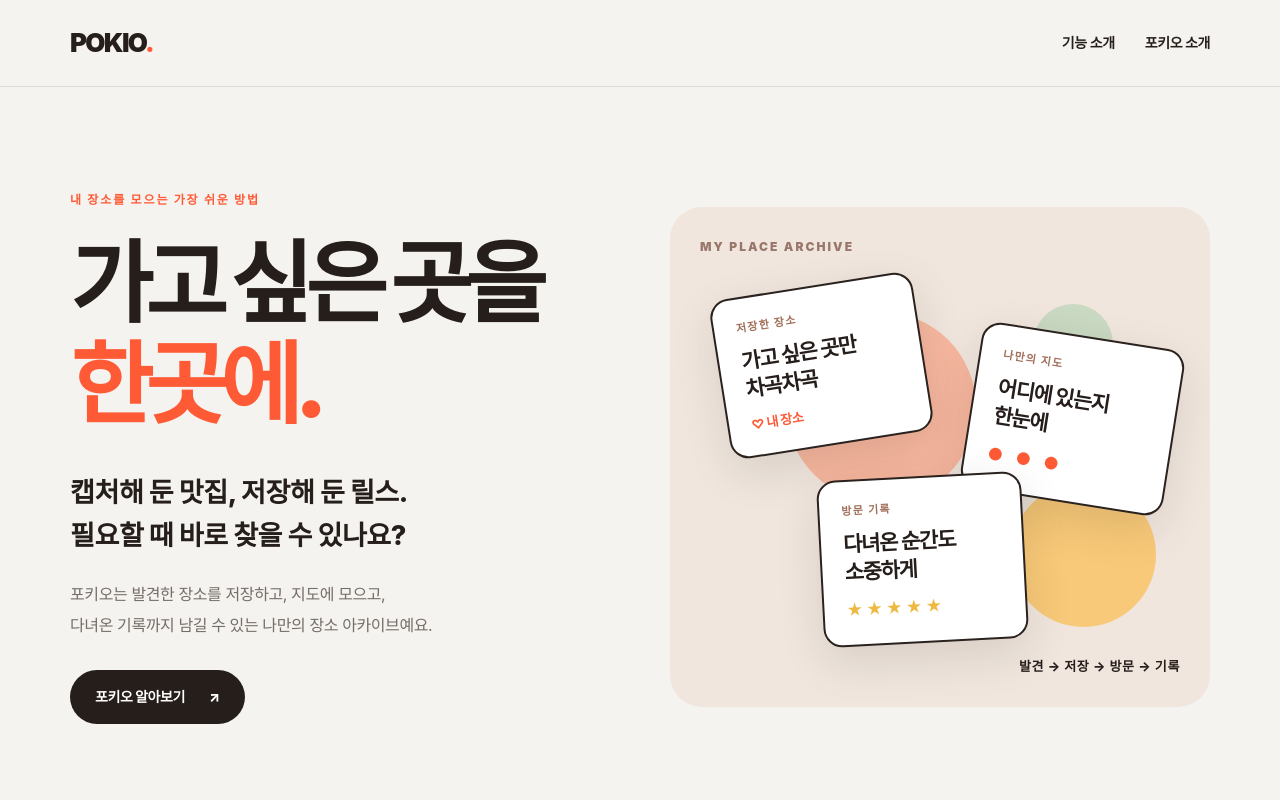
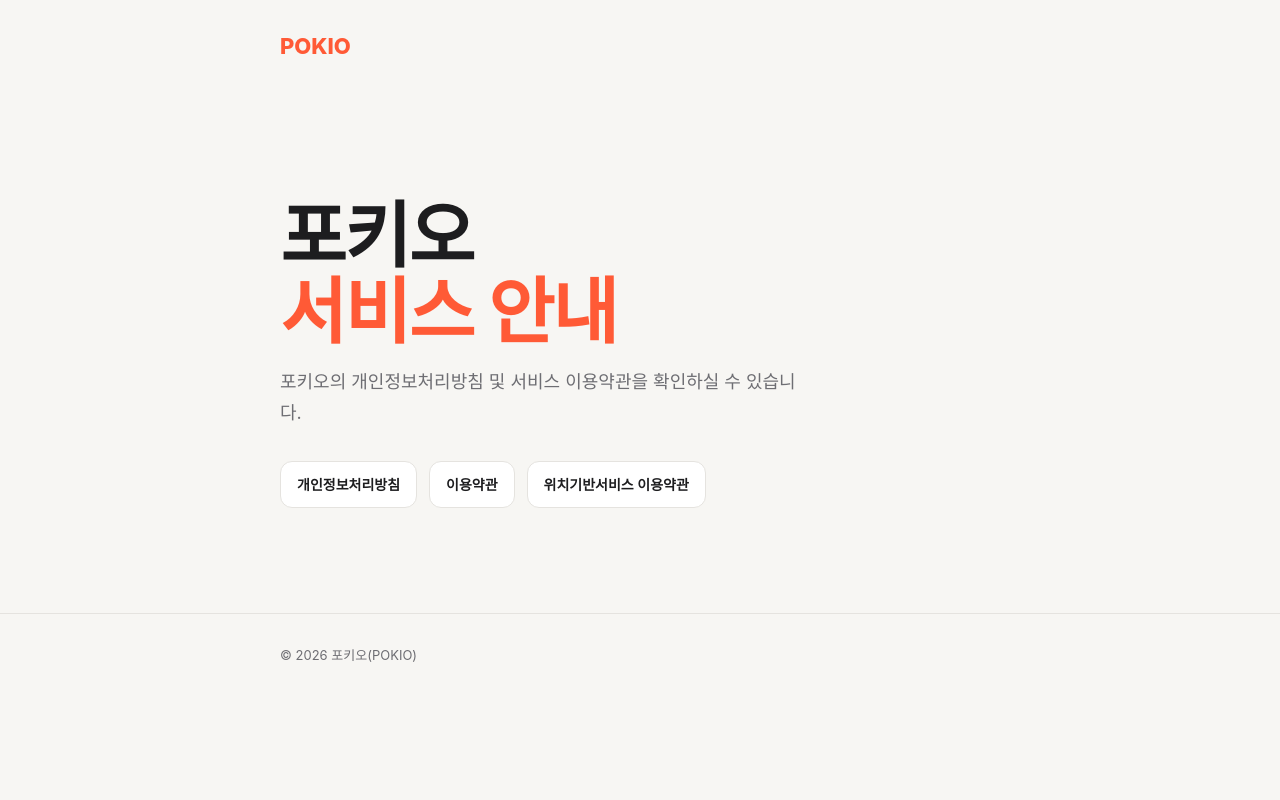
Before and after one commit to ddujeong/nesto-web, a plain HTML site: page index.html in a window 1280 px wide. Shown: the top 800 px of the page. Drawn offline with Linux system fonts and the light colour scheme.

Commit message:
fix: align index.html with POKIO policy site

```diff
--- a/index.html
+++ b/index.html
@@ -1,74 +1,54 @@
 <!DOCTYPE html>
 <html lang="ko">
+
 <head>
-  <meta charset="UTF-8">
-  <meta name="viewport" content="width=device-width, initial-scale=1">
-  <meta name="theme-color" content="#f7f6f3">
-  <meta name="description" content="POKIO 포키오 — 캡처한 맛집, 저장한 릴스, 가고 싶은 장소를 한곳에 모으고 지도와 컬렉션으로 관리하세요.">
-  <meta property="og:type" content="website">
-  <meta property="og:title" content="포키오 POKIO — 가고 싶은 곳을 한곳에">
-  <meta property="og:description" content="캡처해 둔 맛집부터 릴스 속 장소까지, 발견부터 저장과 방문 기록까지.">
-  <title>포키오 POKIO — 가고 싶은 곳을 한곳에</title>
-  <link rel="stylesheet" href="./style.css">
+    <meta charset="UTF-8">
+    <meta name="viewport" content="width=device-width, initial-scale=1.0">
+    <meta name="description" content="포키오(POKIO) - 발견한 장소를 잊지 않고, 실제 방문까지 이어주는 개인 장소 아카이브">
+    <title>포키오(POKIO)</title>
+    <link rel="stylesheet" href="./style.css">
 </head>
-<body class="landing-page">
-  <header class="site-header">
-    <div class="site-shell header-inner">
-      <a class="brand" href="./" aria-label="포키오 홈">POKIO<span class="brand-dot">.</span></a>
-      <nav class="site-nav" aria-label="주요 메뉴">
-        <a href="#features">기능 소개</a>
-        <a href="#about">포키오 소개</a>
-      </nav>
-    </div>
-  </header>
 
-  <main>
-    <section class="landing-hero site-shell" id="about">
-      <div class="hero-content">
-        <p class="eyebrow">내 장소를 모으는 가장 쉬운 방법</p>
-        <h1>가고 싶은 곳을<br><span class="accent">한곳에.</span></h1>
-        <p class="hero-description">캡처해 둔 맛집, 저장해 둔 릴스.<br>필요할 때 바로 찾을 수 있나요?</p>
-        <p class="hero-support">포키오는 발견한 장소를 저장하고, 지도에 모으고,<br>다녀온 기록까지 남길 수 있는 나만의 장소 아카이브예요.</p>
-        <a class="primary-link" href="#features">포키오 알아보기 <span aria-hidden="true">↗</span></a>
-      </div>
-      <div class="hero-visual" aria-label="포키오의 장소 관리 기능">
-        <div class="visual-label">MY PLACE ARCHIVE</div>
-        <div class="place-illustration">
-          <span class="illustration-dot dot-one" aria-hidden="true"></span>
-          <span class="illustration-dot dot-two" aria-hidden="true"></span>
-          <span class="illustration-dot dot-three" aria-hidden="true"></span>
-          <div class="illustration-card card-one"><span class="small-kicker">저장한 장소</span><strong>가고 싶은 곳만<br>차곡차곡</strong><span class="mini-pill">♡ 내 장소</span></div>
-          <div class="illustration-card card-two"><span class="small-kicker">나만의 지도</span><strong>어디에 있는지<br>한눈에</strong><span class="map-pins" aria-hidden="true">● &nbsp; ● &nbsp; ●</span></div>
-          <div class="illustration-card card-three"><span class="small-kicker">방문 기록</span><strong>다녀온 순간도<br>소중하게</strong><span class="mini-stars" aria-hidden="true">★★★★★</span></div>
+<body>
+
+    <header>
+        <div class="container">
+            <a class="brand" href="./">POKIO</a>
         </div>
-        <p class="visual-footnote">발견 → 저장 → 방문 → 기록</p>
-      </div>
-    </section>
+    </header>
 
-    <section class="feature-section" id="features">
-      <div class="site-shell">
-        <div class="section-intro"><p class="eyebrow">WHAT YOU CAN DO</p><h2>장소를 기억하는<br>나만의 방식</h2></div>
-        <div class="feature-grid">
-          <article class="feature-card"><span class="feature-number">01 / SAVE</span><div class="feature-icon" aria-hidden="true">↗</div><h3>릴스 속 맛집도<br>쉽게 저장</h3><p>공유한 링크에서 발견한 장소를 찾아 저장해요. 장소를 찾지 못해도 직접 검색할 수 있어요.</p></article>
-          <article class="feature-card"><span class="feature-number">02 / CAPTURE</span><div class="feature-icon" aria-hidden="true">▣</div><h3>캡처해 둔 사진도<br>장소로 연결</h3><p>사진 속 장소명과 주소를 인식해, 검색하고 저장할 수 있어요.</p></article>
-          <article class="feature-card"><span class="feature-number">03 / MAP</span><div class="feature-icon" aria-hidden="true">⌖</div><h3>가고 싶은 곳을<br>지도 위에</h3><p>저장한 장소가 어디에 있는지 한눈에 확인해요.</p></article>
-          <article class="feature-card"><span class="feature-number">04 / COLLECTION</span><div class="feature-icon" aria-hidden="true">▤</div><h3>취향대로<br>차곡차곡</h3><p>장소 목록과 나만의 컬렉션으로 테마별 정리가 가능해요.</p></article>
-          <article class="feature-card"><span class="feature-number">05 / DISCOVER</span><div class="feature-icon" aria-hidden="true">✳</div><h3>오늘은<br>어디로 갈까?</h3><p>내 주변 장소와 저장한 취향에 어울리는 새로운 곳을 둘러봐요.</p></article>
-          <article class="feature-card"><span class="feature-number">06 / JOURNAL</span><div class="feature-icon" aria-hidden="true">♡</div><h3>다녀온 순간도<br>소중하게</h3><p>방문 날짜, 사진, 별점과 재방문 의사를 남겨 나만의 장소 기록을 만들어요.</p></article>
+    <main class="container hero">
+        <div>
+            <h1>
+                포키오<br>
+                <span class="accent">서비스 안내</span>
+            </h1>
+
+            <p>
+                포키오의 개인정보처리방침 및 서비스 이용약관을 확인하실 수 있습니다.
+            </p>
+
+            <div class="links">
+                <a class="button" href="./privacy.html">
+                    개인정보처리방침
+                </a>
+
+                <a class="button" href="./terms.html">
+                    이용약관
+                </a>
+
+                <a class="button" href="./location.html">
+                    위치기반서비스 이용약관
+                </a>
+            </div>
         </div>
-      </div>
-    </section>
+    </main>
 
-    <section class="reminder-section">
-      <div class="site-shell reminder-inner">
-        <div><p class="eyebrow">SMART REMINDER</p><h2>가고 싶었던 곳이<br>내 근처에 있다면?</h2><p>저장한 장소 근처에 도착하면 잊지 않도록 알려줘요.<br><small>기기의 위치 및 알림 권한이 필요해요.</small></p></div>
-        <div class="reminder-note"><span class="note-brand">POKIO <span class="note-time">지금</span></span><strong>그린 누들 근처예요</strong><span>저장해 둔 곳이에요. 이번에 들러볼까요?</span></div>
-      </div>
-    </section>
+    <footer>
+        <div class="container">
+            © 2026 포키오(POKIO)
+        </div>
+    </footer>
+</body>
 
-    <section class="end-section site-shell"><span class="end-brand">POKIO<span>.</span></span><h2>발견한 장소를<br>잊지 않도록.</h2><p>당신이 가고 싶은 모든 곳, 포키오에 모아두세요.</p></section>
-  </main>
-
-  <footer class="site-footer"><div class="site-shell footer-inner"><div><a class="brand" href="./">POKIO<span class="brand-dot">.</span></a><p>© 2026 POKIO</p></div><nav aria-label="정책 및 약관"><a href="./privacy.html">개인정보처리방침</a><a href="./terms.html">이용약관</a><a href="./location.html">위치기반서비스 이용약관</a></nav></div></footer>
-</body>
 </html>
```
